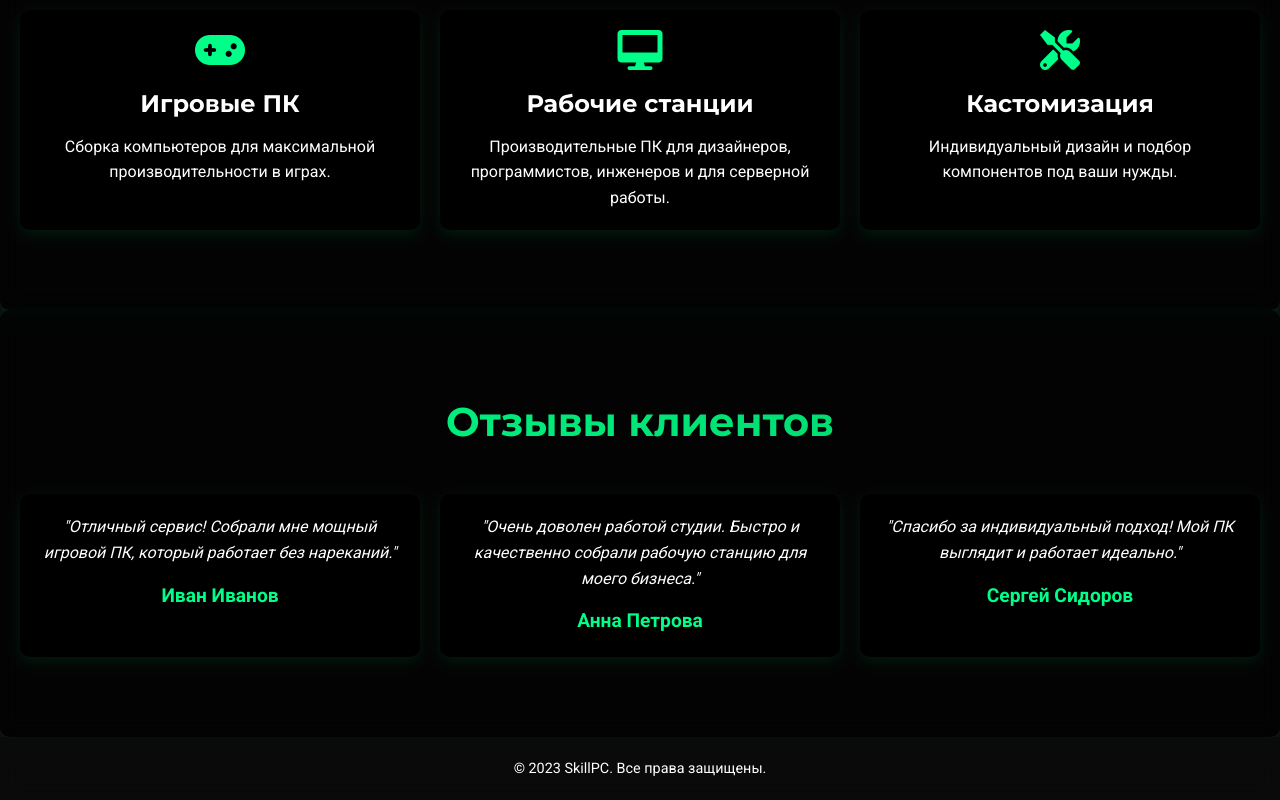
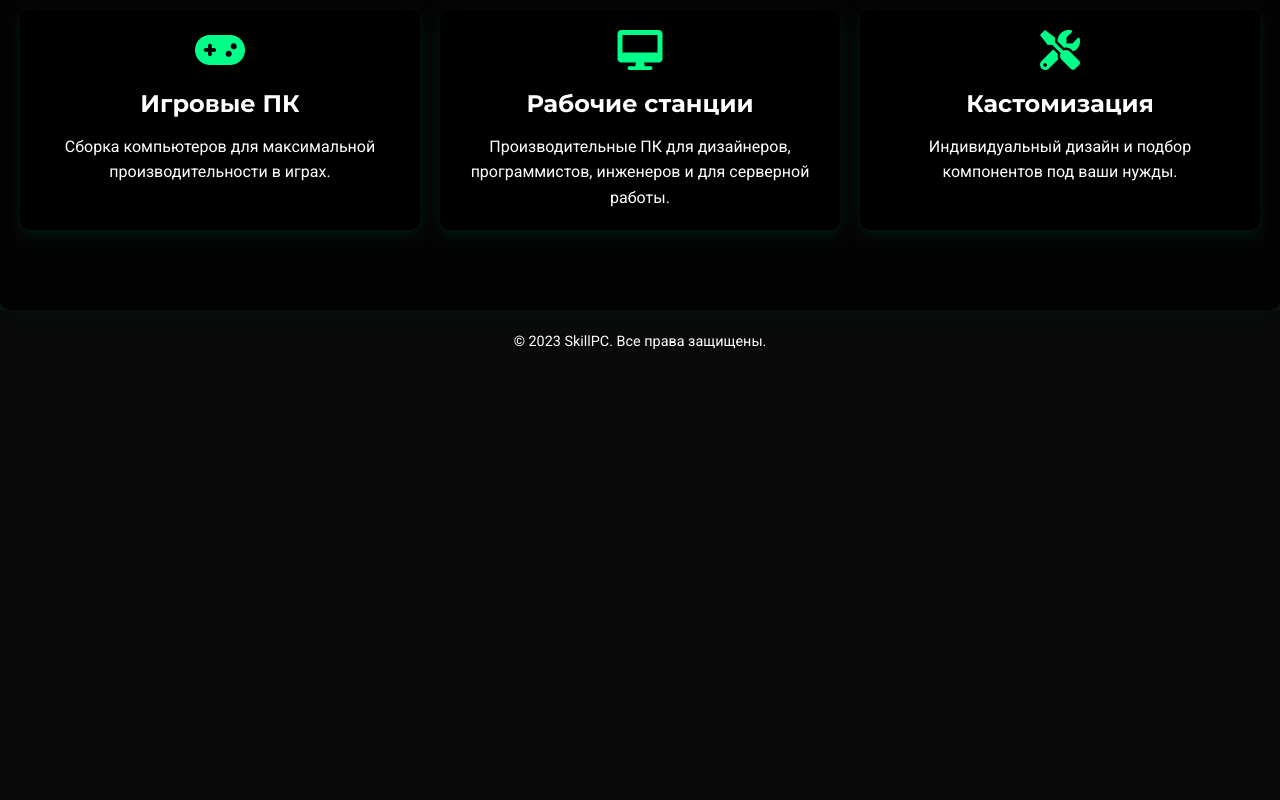
Before and after one commit to Mouvi888/skill, a plain HTML site: page index.html in a window 1280 px wide. Shown: the part 1390-2190 px from the top of the page. After the commit the page ends 1763 px from the top, so only its background shows below. Drawn offline with nearby package versions, Linux system fonts and the light colour scheme; no server answers.

Commit message:
Update index.html

```diff
--- a/index.html
+++ b/index.html
@@ -495,25 +495,6 @@
         </div>
     </section>
 
-    <!-- Отзывы -->
-    <section id="testimonials" class="testimonials">
-        <h2>Отзывы клиентов</h2>
-        <div class="testimonial-grid">
-            <div class="testimonial-card">
-                <p>"Отличный сервис! Собрали мне мощный игровой ПК, который работает без нареканий."</p>
-                <h4>Иван Иванов</h4>
-            </div>
-            <div class="testimonial-card">
-                <p>"Очень доволен работой студии. Быстро и качественно собрали рабочую станцию для моего бизнеса."</p>
-                <h4>Анна Петрова</h4>
-            </div>
-            <div class="testimonial-card">
-                <p>"Спасибо за индивидуальный подход! Мой ПК выглядит и работает идеально."</p>
-                <h4>Сергей Сидоров</h4>
-            </div>
-        </div>
-    </section>
-
     <!-- Подвал -->
     <footer id="contact">
         <p>© 2023 SkillPC. Все права защищены.</p>
```
